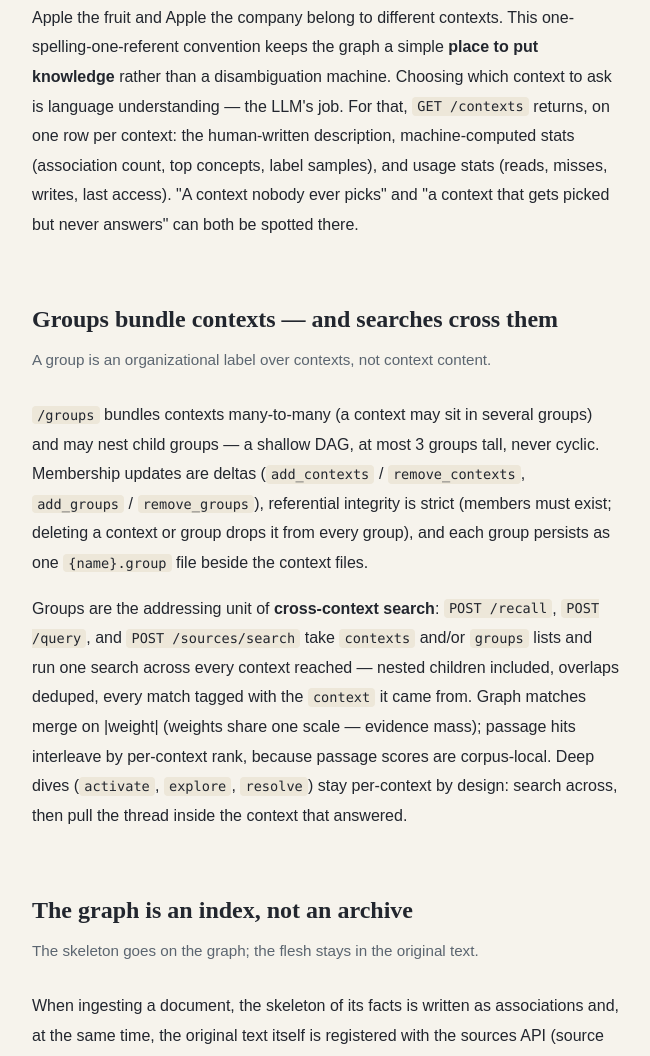
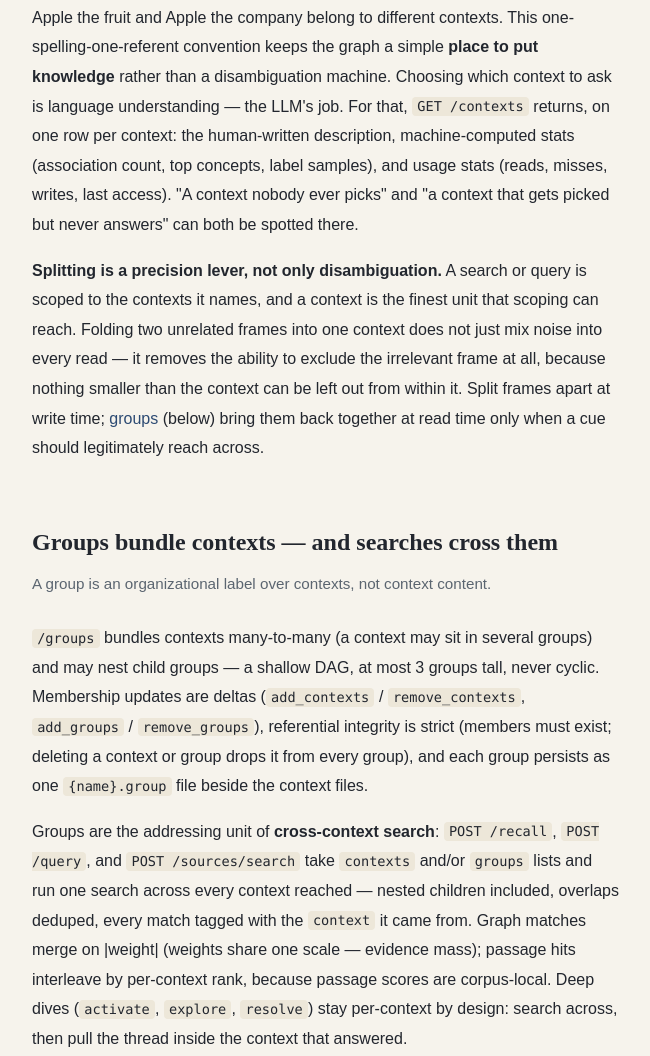
Before and after one commit to t0k0sh1/taguru, a plain HTML site: page docs/concepts.html in a window 1280 px wide. Shown: the part 1066-2122 px from the top of the page, without its empty margins (350-1000 px from the left). Drawn offline with Linux system fonts and the light colour scheme.

Commit message:
Docs: note that splitting contexts is a search-precision lever (#175)
Explain that keeping unrelated frames in separate contexts isn't just
disambiguation — it also lets a scoped search exclude the irrelevant
frame entirely, rather than merely diluting it with noise.

```diff
--- a/docs/concepts.html
+++ b/docs/concepts.html
@@ -106,6 +106,15 @@
       concepts, label samples), and usage stats (reads, misses, writes, last access).
       "A context nobody ever picks" and "a context that gets picked but never answers"
       can both be spotted there.
+    </p>
+    <p>
+      <b>Splitting is a precision lever, not only disambiguation.</b> A search or query is
+      scoped to the contexts it names, and a context is the finest unit that scoping can
+      reach. Folding two unrelated frames into one context does not just mix noise into
+      every read — it removes the ability to exclude the irrelevant frame at all, because
+      nothing smaller than the context can be left out from within it. Split frames apart
+      at write time; <a href="#groups">groups</a> (below) bring them back together at
+      read time only when a cue should legitimately reach across.
     </p>
   </section>
 
```
